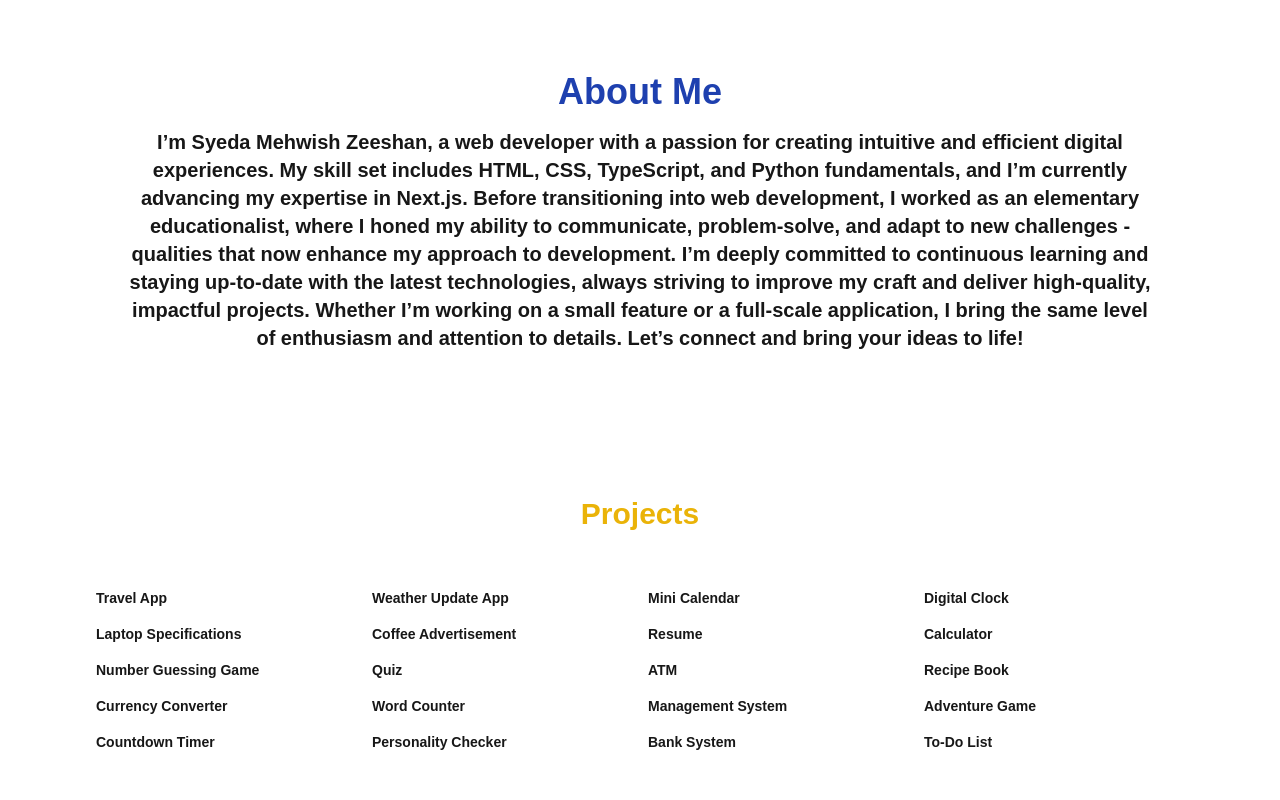
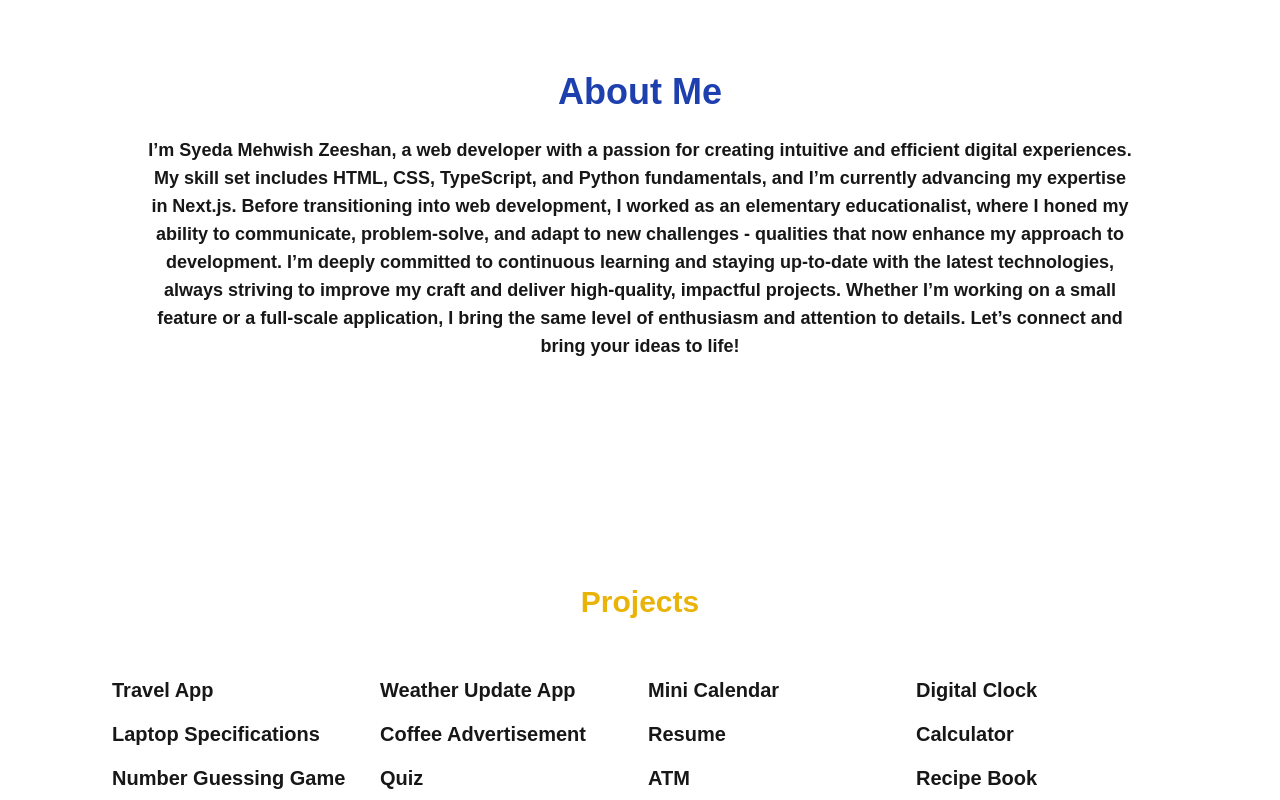
Before and after one commit to Mehwishhasny/first_project, a Next.js app: page / in a window 1280 px wide. Shown: the part 740-1540 px from the top of the page. Built offline with nearby package versions, Linux system fonts and the light colour scheme.

Commit message:
commit added

```diff
--- a/app/globals.css
+++ b/app/globals.css
@@ -18,6 +18,8 @@ body {
   color: var(--foreground);
   background: var(--background);
   font-family: Arial, Helvetica, sans-serif;
+  margin: 0; /* Ensure no default margin */
+  padding: 0; /* Ensure no default padding */
 }
 
 @layer utilities {
@@ -25,3 +27,14 @@ body {
     text-wrap: balance;
   }
 }
+
+html, body {
+  margin: 0; /* Reset margins */
+  padding: 0; /* Reset padding */
+  width: 100%; /* Ensure full width */
+  overflow-x: hidden; /* Prevent horizontal scrolling */
+}
+
+* {
+  box-sizing: border-box; /* Include padding and borders in the total width and height */
+}
--- a/app/layout.tsx
+++ b/app/layout.tsx
@@ -25,10 +25,10 @@ export default function RootLayout({
 }>) {
   return (
     <html lang="en">
-      <body
-        className={`${geistSans.variable} ${geistMono.variable} antialiased`}
-      >
-        {children}
+      <body className={`${geistSans.variable} ${geistMono.variable} antialiased`}>
+        <div className="flex flex-col justify-center items-center mx-0 p-0 w-full">
+          {children}
+        </div>
       </body>
     </html>
   );
--- a/app/page.tsx
+++ b/app/page.tsx
@@ -53,15 +53,15 @@ export default function Home() {
 
         </div>
       </div>
-      <div id="about-me" className="m-20 p-10 flex justify-center items-center font-bold text-xl mb-2">
+      <div id="about-me" className="md:m-20 md:p-10 md:text-xl flex justify-center items-center font-bold mb-1">
         <AboutMe />
       </div>
 
-      <div id="projects" className="m-14 p-10 flex justify-center items-center font-bold text-xl mb-2">
+      <div id="projects" className="md:m-14 md:p-10 md:text-xl m-0 p-4 flex justify-center items-center font-bold mb-1">
         <Projects />
       </div>
 
-      <div id="contact-me" className="m-14 p-10 flex justify-center items-center font-bold text-xl">
+      <div id="contact-me" className="md:m-14 md:p-10 flex justify-center items-center font-bold md:text-xl mb-2">
         <ContactMe />
       </div>
 
--- a/components/about.tsx
+++ b/components/about.tsx
@@ -1,10 +1,9 @@
 export function AboutMe() {
     return (
-        <div className="flex flex-col justify-center items-center mx-0 px-0 w-full max-w-full">
-            <h1 className="font-bold text-blue-800 text-3xl mb-4 text-center md:text-4xl">About Me</h1>
-            <p className="text-sm text-center md:text-xl w-full max-w-full px-0">
+        <div className="flex flex-col justify-center items-center mx-2 px-2 w-full">
+            <h1 className="font-bold text-blue-800 text-2xl mb-4 text-center md:text-4xl">About Me</h1>
+            <p className="w-full max-w-full p-2 text-lg text-center">
                 I’m Syeda Mehwish Zeeshan, a web developer with a passion for creating intuitive and efficient digital experiences. My skill set includes HTML, CSS, TypeScript, and Python fundamentals, and I’m currently advancing my expertise in Next.js. Before transitioning into web development, I worked as an elementary educationalist, where I honed my ability to communicate, problem-solve, and adapt to new challenges - qualities that now enhance my approach to development.
-
                 I’m deeply committed to continuous learning and staying up-to-date with the latest technologies, always striving to improve my craft and deliver high-quality, impactful projects. Whether I’m working on a small feature or a full-scale application, I bring the same level of enthusiasm and attention to details. Let’s connect and bring your ideas to life!
             </p>
         </div>
--- a/components/projects.tsx
+++ b/components/projects.tsx
@@ -2,12 +2,12 @@ import Link from "next/link";
 
 export function Projects() {
   return (
-    <div className="w-full mx-0 px-0">
+    <div className="w-full mx-2 px-2">
       <h1 className="font-bold text-yellow-500 text-3xl sm:text-3xl flex justify-center items-center mb-14">
         Projects
       </h1>
 
-      <ul className="grid grid-cols-2 text-sm sm:grid-cols-2 md:grid-cols-4 gap-4">
+      <ul className="grid grid-cols-2 text-lg font-bold sm:grid-cols-2 md:grid-cols-4 md:text-xl sm:text-xl gap-4">
           <li className="hover:text-blue-500">
             <Link href="https://travel-pg.vercel.app/" target="_blank">
              Travel App
```
